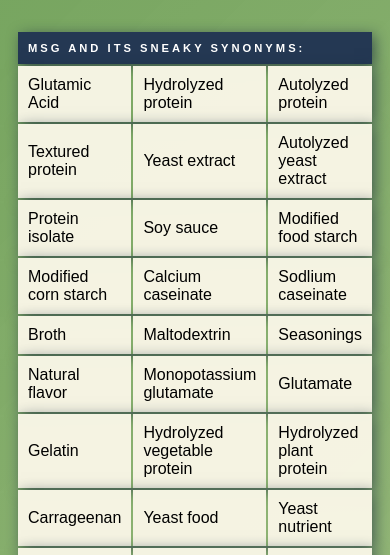
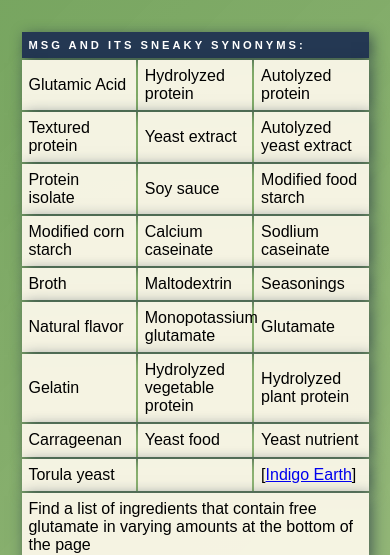
Before and after one commit to sherryde/MSG-Hiding-in-our-food, a plain HTML site: page index.html in a window 390 px wide. Shown: the part 286-841 px from the top of the page. Drawn offline with Linux system fonts and the light colour scheme.

Commit message:
table break on mobile

```diff
--- a/styles.css
+++ b/styles.css
@@ -168,7 +168,7 @@ tr {
 th, td {
   font-family: 'Work Sans', sans-serif;
   font-weight: 400;
-  padding: 10px;
+  padding: 2%;
   text-align: left;
   width: 33.3333%;
 }
```
